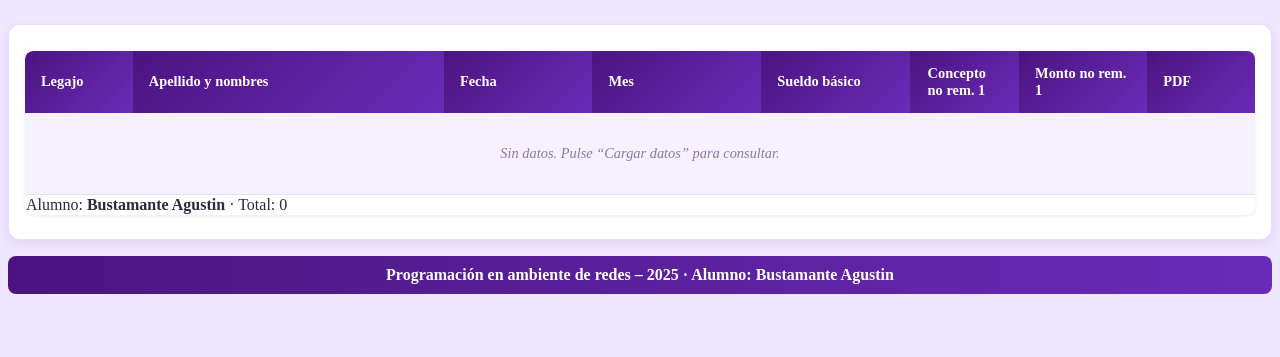
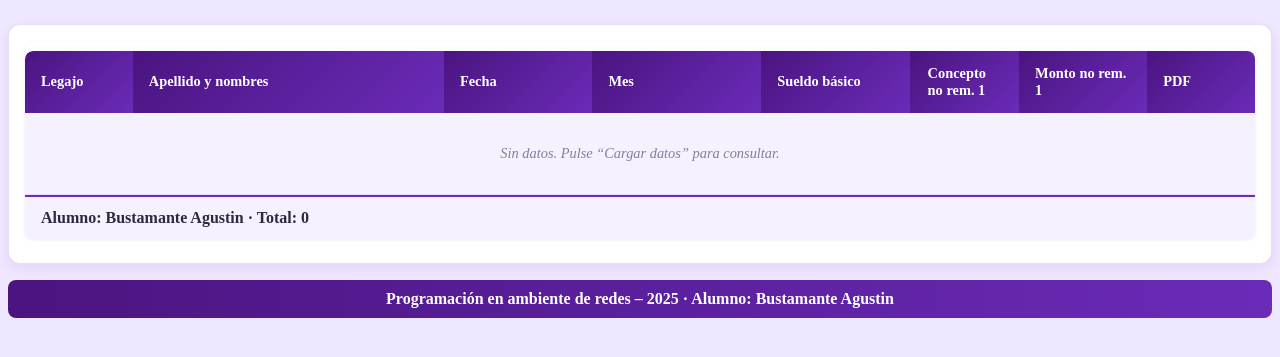
Before and after one commit to agusbustamante/ejercicios, a PHP site: page /ejercicios/Php/11sesiones/app_modulo1/index.html in a window 1280 px wide. Shown: the part 108-465 px from the top of the page. Run offline with PHP 8.4, Linux system fonts and the light colour scheme; the visitor is signed in with stand-in values (Sample User, id 1); data that the repository does not hold is empty.

Commit message:
Update styles.css

```diff
--- a/ejercicios/Php/11sesiones/app_modulo1/styles.css
+++ b/ejercicios/Php/11sesiones/app_modulo1/styles.css
@@ -199,6 +199,14 @@ body.vista-simple{
   background: var(--lavanda-2);
 }
 
+/* Pie de tabla (tfoot) */
+.vista-simple tfoot td{
+  background: var(--lavanda-2);
+  padding: 12px 16px;
+  font-weight: 600;
+  border-top: 2px solid var(--violeta-med);
+}
+
 /* Ocultar elementos */
 .vista-simple .fila-filtros,
 body.vista-simple tr.filtros,
```
